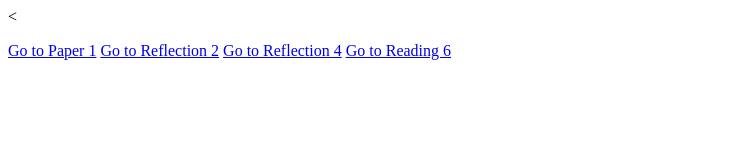
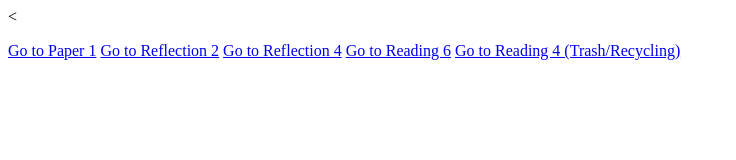
Before and after one commit to Max-q6258096/max-q6258096.github.io, a plain HTML site: page Reading.html in a window 1280 px wide. Shown: the whole page, without its empty margins (0-736 px from the left). Drawn offline with Linux system fonts and the light colour scheme.

Commit message:
Update Reading.html

```diff
--- a/Reading.html
+++ b/Reading.html
@@ -12,6 +12,7 @@
     <a href="Reflection 2.html">Go to Reflection 2</a>
      <a href="Reflection4.html">Go to Reflection 4</a>
      <a href="Reading 3.html">Go to Reading 6</a>
+       <a href="Reading 4.html">Go to Reading 4 (Trash/Recycling)</a>
 
   <p>
 
```
